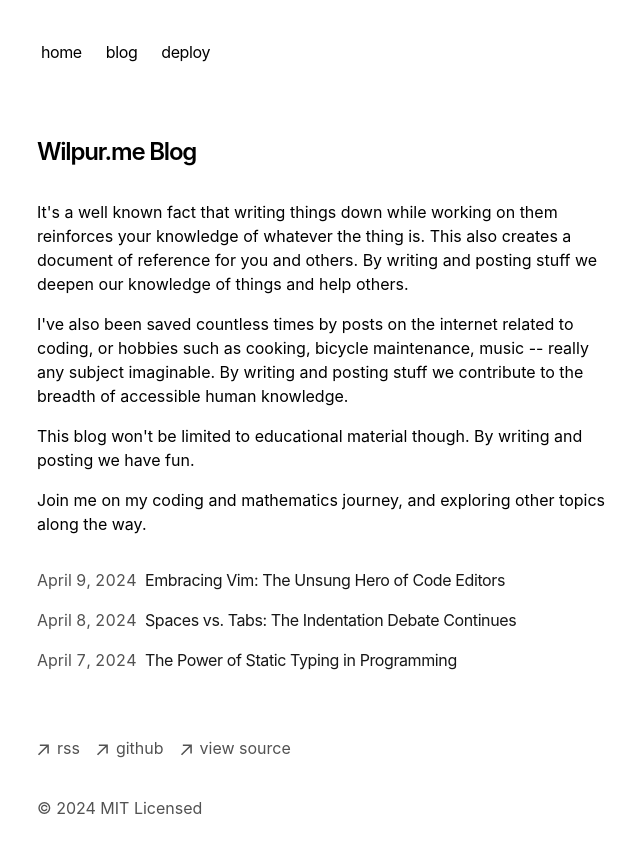
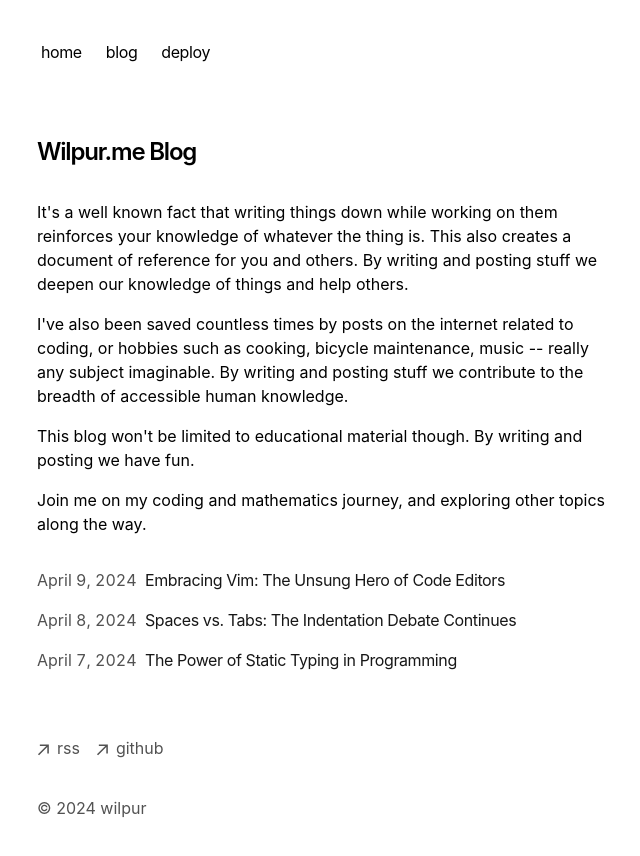
Before and after one commit to londes/docs-wilpur, a Next.js app: page / in a window 1280 px wide. Shown: the top 856 px of the page, without its empty margins (315-955 px from the left). Built offline with nearby package versions, Linux system fonts and the light colour scheme.

Commit message:
checking a quick change

```diff
--- a/app/components/footer.tsx
+++ b/app/components/footer.tsx
@@ -35,26 +35,15 @@ export default function Footer() {
             className="flex items-center transition-all hover:text-neutral-800 dark:hover:text-neutral-100"
             rel="noopener noreferrer"
             target="_blank"
-            href="https://github.com/vercel/next.js"
+            href="https://github.com/londes"
           >
             <ArrowIcon />
             <p className="ml-2 h-7">github</p>
           </a>
         </li>
-        <li>
-          <a
-            className="flex items-center transition-all hover:text-neutral-800 dark:hover:text-neutral-100"
-            rel="noopener noreferrer"
-            target="_blank"
-            href="https://vercel.com/templates/next.js/portfolio-starter-kit"
-          >
-            <ArrowIcon />
-            <p className="ml-2 h-7">view source</p>
-          </a>
-        </li>
       </ul>
       <p className="mt-8 text-neutral-600 dark:text-neutral-300">
-        © {new Date().getFullYear()} MIT Licensed
+        © {new Date().getFullYear()} wilpur
       </p>
     </footer>
   )
```
